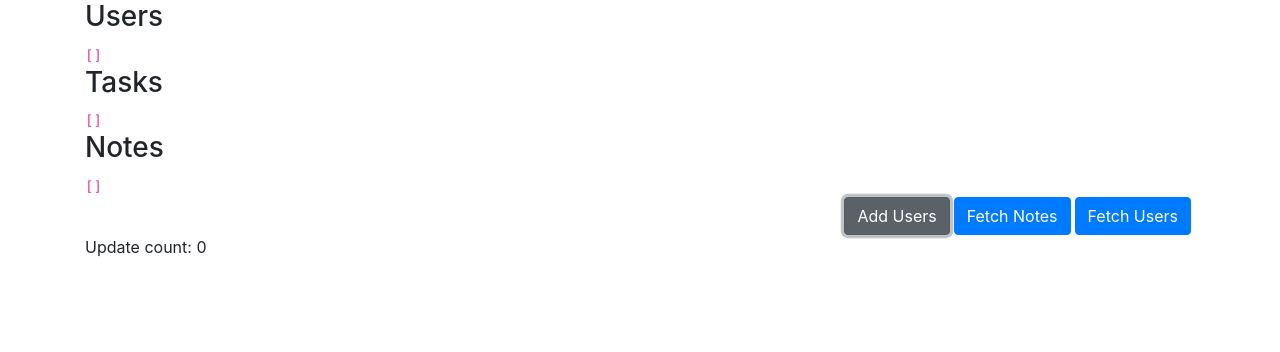
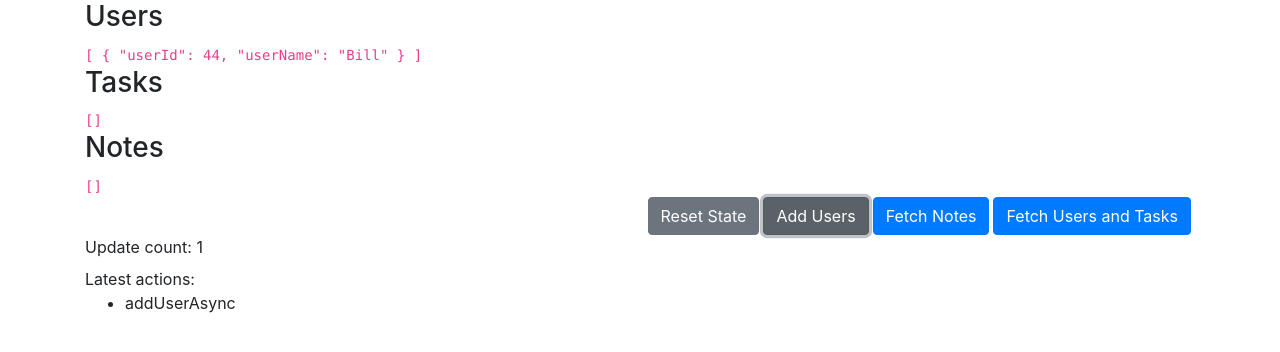
Before and after one commit to CSIDanielD/basic-store, an Angular app: page / in a window 1280 px wide. Both pictures are taken after a click on the button "Add Users". Shown: the top 352 px of the page. Built offline with nearby package versions, Linux system fonts and the light colour scheme.

Commit message:
added a demo of latestAction$, resetState, and addUser

```diff
--- a/src/app/app.component.html
+++ b/src/app/app.component.html
@@ -8,17 +8,28 @@
 
   <div class="clearfix">
     <div class="float-right">
-      <button class="btn btn-secondary mr-1">
+      <button class="btn btn-secondary mr-1" (click)="resetState()">
+        Reset State
+      </button>
+      <button class="btn btn-secondary mr-1" (click)="addUsers()">
         Add Users
       </button>
       <button class="btn btn-primary mr-1" (click)="fetchNotes()">
         Fetch Notes
       </button>
       <button class="btn btn-primary mr-1" (click)="fetchUsers()">
-        Fetch Users
+        Fetch Users and Tasks
       </button>
     </div>
   </div>
 
   <div>Update count: {{stateUpdates$ | async}}</div>
+  <div class="mt-2">
+    Latest actions:
+    <ul>
+      <li *ngFor="let action of (lastFiveActions$ | async)">
+        {{action}}
+      </li>
+    </ul>
+  </div>
 </div>
--- a/src/app/app.component.ts
+++ b/src/app/app.component.ts
@@ -15,9 +15,30 @@ export class AppComponent {
         console.log('State updated:', s);
         this.stateUpdates$.next(this.stateUpdates$.value + 1)
       });
+
+    store.latestAction$.subscribe(a => {
+      const nextActions = [...this.lastFiveActions$.value];
+
+      if (nextActions.unshift(a.type) > 5) {
+        nextActions.pop();  // Remove the first (earliest) action
+      }
+
+      this.lastFiveActions$.next(nextActions);
+    });
   }
 
   stateUpdates$ = new BehaviorSubject(0);
+  lastFiveActions$ = new BehaviorSubject<string[]>([]);
+
+  resetState() {
+    const { resetState } = this.store.actions;
+    this.store.dispatch(resetState());
+  }
+
+  addUsers() {
+    const { addUserAsync } = this.store.actions;
+    this.store.dispatch(addUserAsync({ userId: 44, userName: "Bill" }));
+  }
 
   fetchUsers() {
     const { getUsersAndTasksAsync } = this.store.actions;
```
